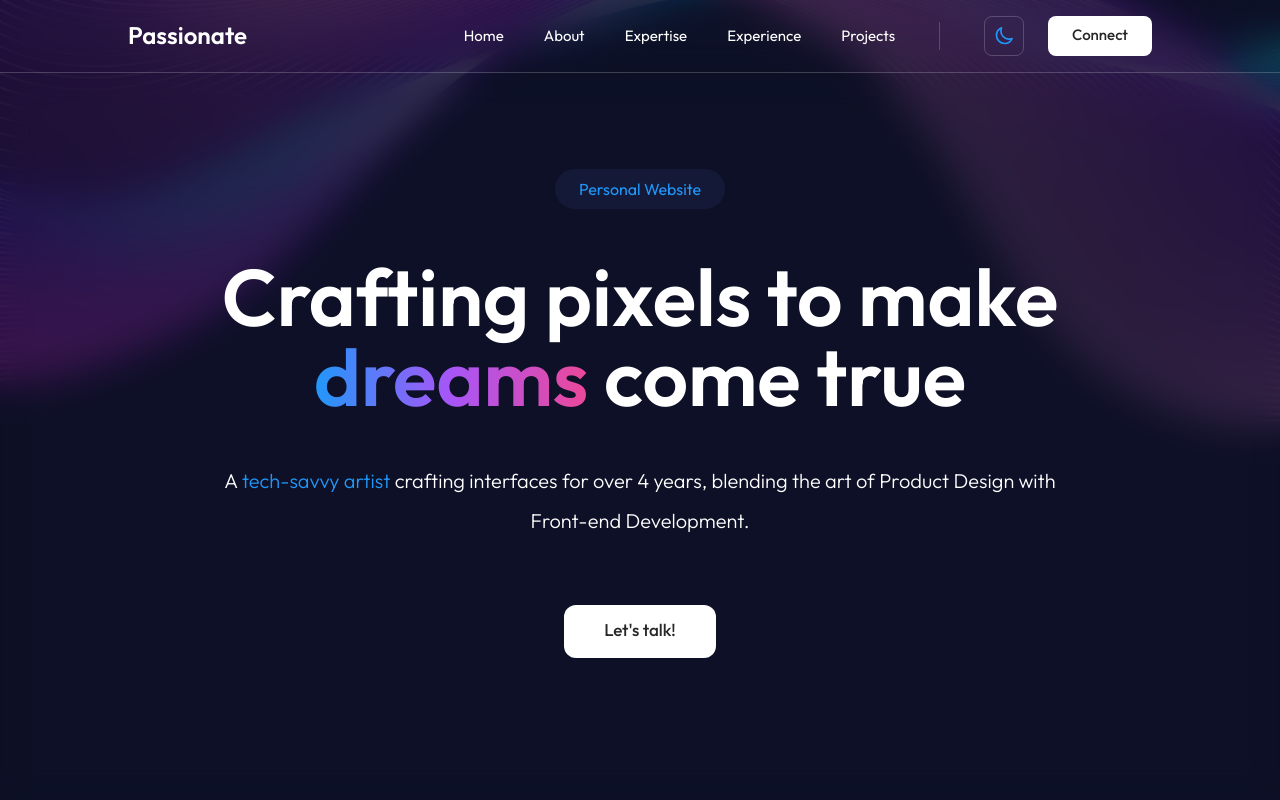
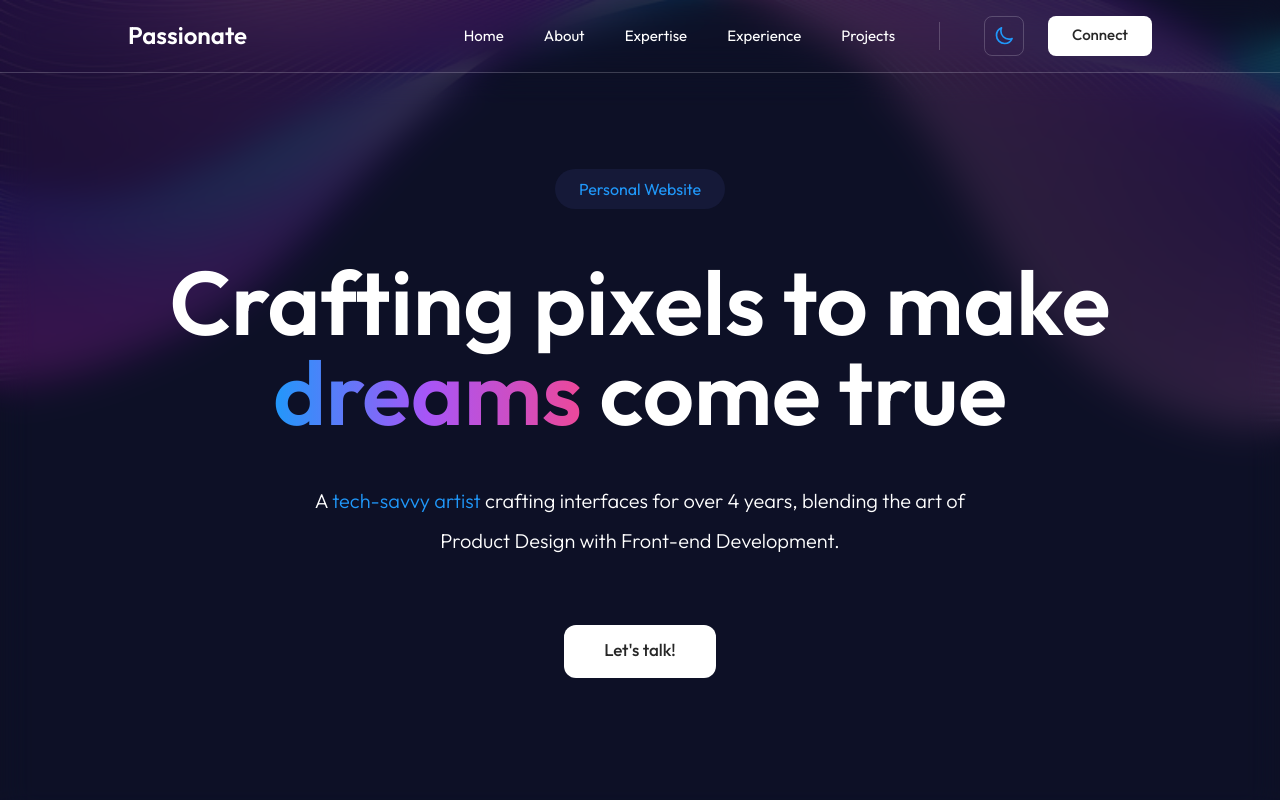
Before and after one commit to alif-firdaus/Passionate-React, a React (Create React App) app: page / in a window 1280 px wide. Shown: the top 800 px of the page. Built offline with nearby package versions, Linux system fonts and the light colour scheme.

Commit message:
Hero Section xl : updated

```diff
--- a/src/Pages/Hero.jsx
+++ b/src/Pages/Hero.jsx
@@ -30,7 +30,7 @@ const Hero = () => {
 
 				{/* Hero Headline */}
 				<div className="relative m-auto mt-9 lg:mt-12 lg:px-32">
-					<h1 className="text-5xl font-semibold text-center text-black lg:text-[75px] xl:text-[80px] md:text-6xl dark:text-white">
+					<h1 className="text-5xl font-semibold text-center text-black lg:text-[75px] xl:text-[90px] md:text-6xl dark:text-white">
 						Crafting pixels to make{" "}
 						<span className="text-transparent bg-gradient-to-r dark:from-darkprimary from-lightprimary dark:via-purple-500 dark:to-pink-500 via-purple-500 to-pink-500 bg-clip-text">
 							dreams
@@ -40,7 +40,7 @@ const Hero = () => {
 				</div>
 
 				{/* Hero Description */}
-				<div className="relative m-auto mt-8 lg:mt-11 lg:px-44 md:px-16">
+				<div className="relative m-auto mt-8 lg:mt-11 lg:px-44 xl:px-64 md:px-16">
 					<p className="text-lg font-normal leading-8 text-center text-black lg:text-[20px] lg:leading-10 dark:font-light dark:text-white">
 						A{" "}
 						<span className="dark:text-darkprimary text-lightprimary">
```
